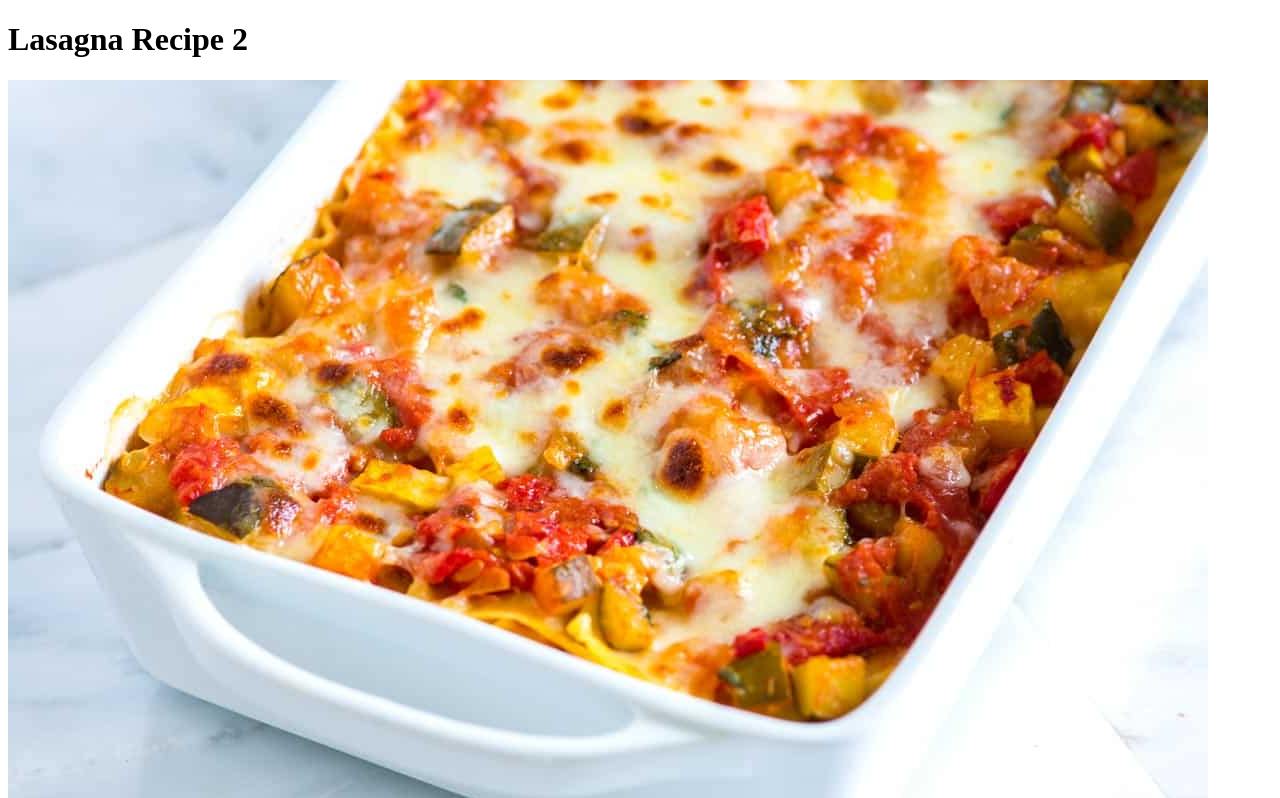
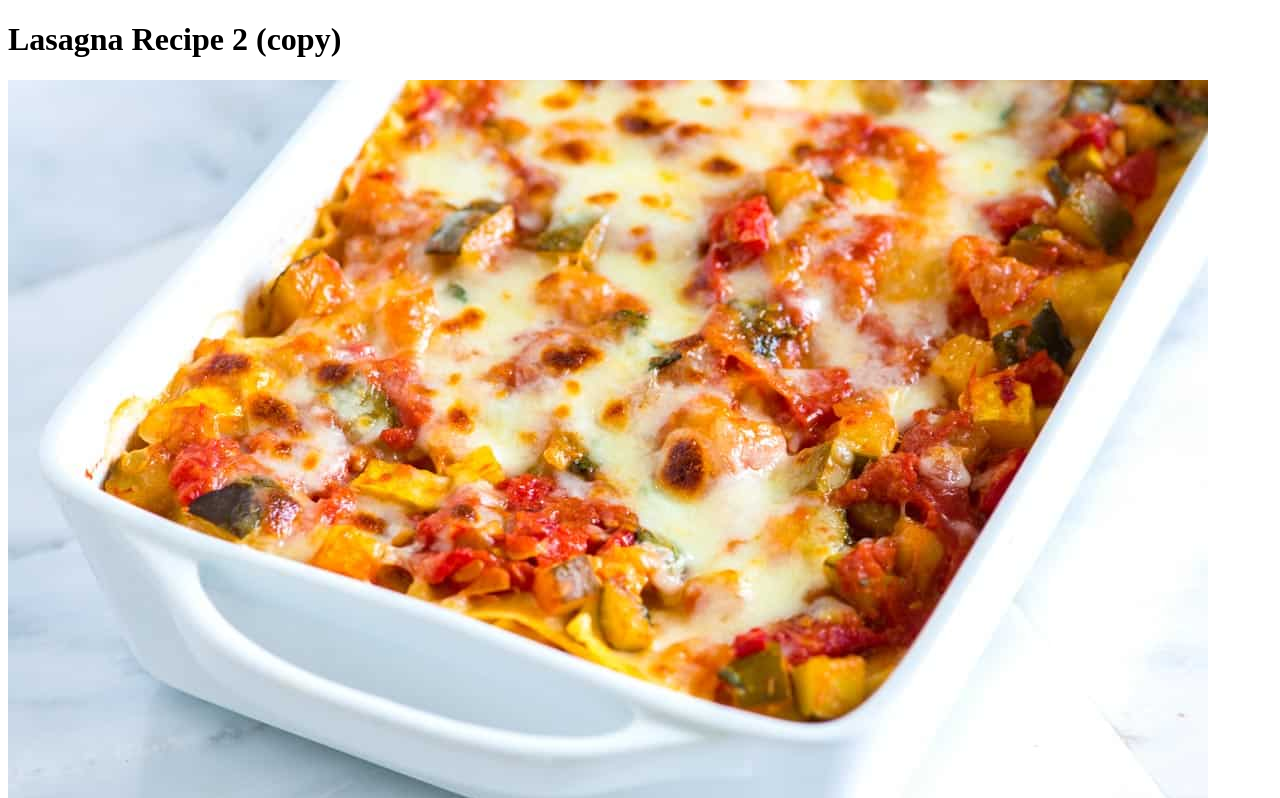
Before and after one commit to ethbhuvesh/odin-recipes, a plain HTML site: page recipes/lasagna2.html in a window 1280 px wide. Shown: the top 798 px of the page. Drawn offline with Linux system fonts and the light colour scheme.

Commit message:
lasaga 2 file changed to testing

```diff
--- a/recipes/lasagna2.html
+++ b/recipes/lasagna2.html
@@ -6,7 +6,7 @@
     <title></title>
 </head>
 <body>
-    <h1>Lasagna Recipe 2</h1>
+    <h1>Lasagna Recipe 2 (copy)</h1>
     <img src="./../images/LasagnaImg.jpg">
     <h2>How to Make Lasagna</h2>
     <p>It's easy, it's cheesy, and it's vegetarian!</p>
```
